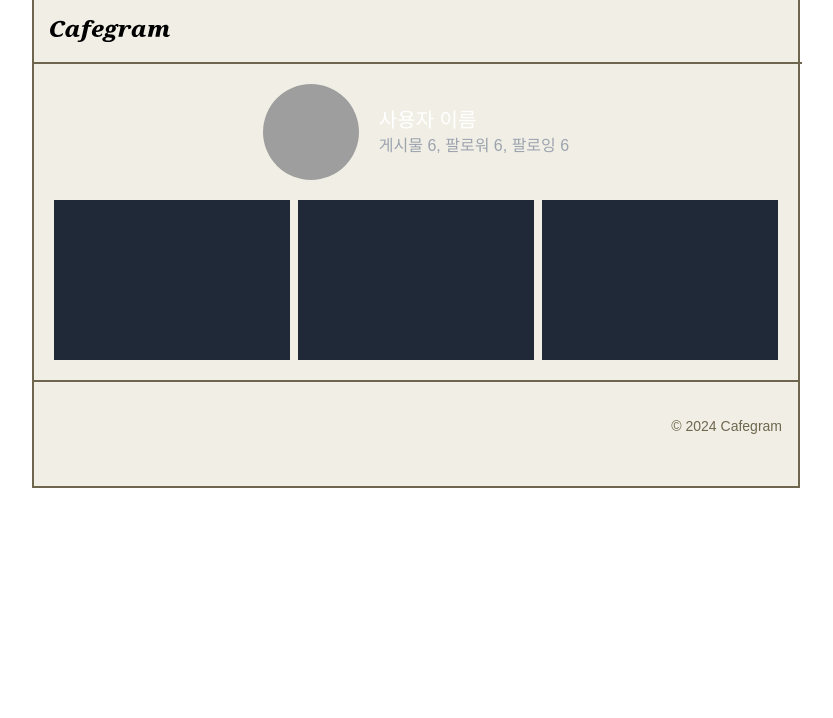
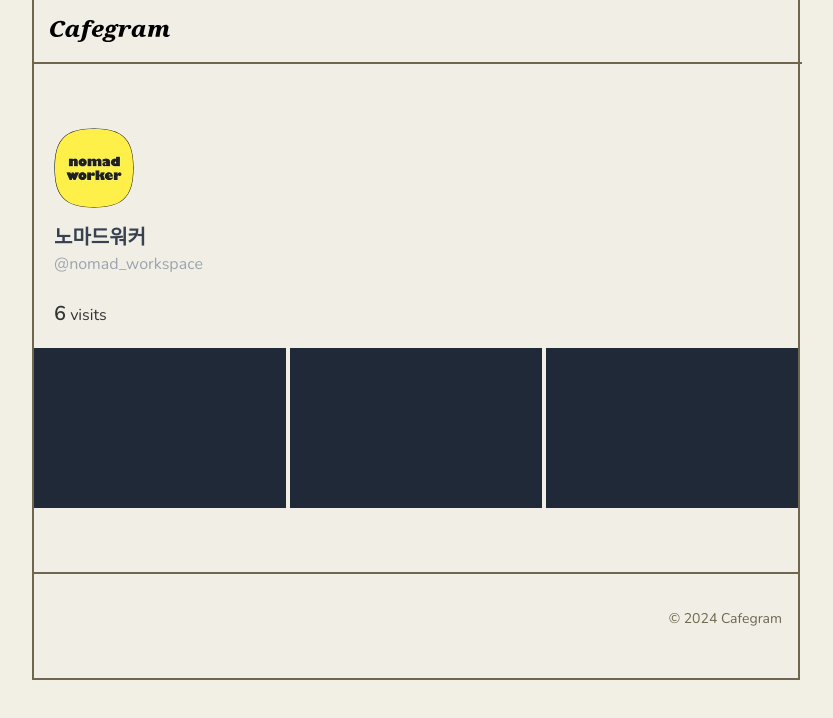
Before and after one commit to hiimjayson/nomad, a Next.js app in the folder apps/web/: page /1 in a window 1280 px wide. Shown: the top 718 px of the page, without its empty margins (224-1057 px from the left). Built offline with nearby package versions, Linux system fonts and the light colour scheme; grey boxes are pictures that could not be loaded.

Commit message:
feat(web): 프로필페이지 헤더 추가

```diff
--- a/apps/web/package.json
+++ b/apps/web/package.json
@@ -11,6 +11,7 @@
   "dependencies": {
     "clsx": "^2.1.1",
     "es-toolkit": "^1.30.1",
+    "lucide-react": "^0.468.0",
     "next": "15.1.0",
     "next-seo": "^6.6.0",
     "react": "^19.0.0",
--- a/apps/web/src/app/(app)/[nickname]/page.tsx
+++ /dev/null
@@ -1,30 +0,0 @@
-import React from "react";
-
-function ProfilePage() {
-  return (
-    <div className="flex flex-col items-center p-5">
-      <div className="flex items-center mb-5">
-        <img
-          src="/images/profile-pic.jpg"
-          alt="Profile"
-          className="w-24 h-24 rounded-full mr-5"
-        />
-        <div className="flex flex-col">
-          <h2 className="text-white text-xl">사용자 이름</h2>
-          <p className="text-gray-400">게시물 6, 팔로워 6, 팔로잉 6</p>
-        </div>
-      </div>
-      <div className="w-full">
-        <div className="grid grid-cols-3 gap-2">
-          {/* 각 게시물은 이곳에 추가 */}
-          <div className="bg-gray-800 h-40"></div>
-          <div className="bg-gray-800 h-40"></div>
-          <div className="bg-gray-800 h-40"></div>
-          {/* 추가 게시물 */}
-        </div>
-      </div>
-    </div>
-  );
-}
-
-export default ProfilePage;
--- /dev/null
+++ b/apps/web/src/app/(app)/[username]/page.tsx
@@ -0,0 +1,57 @@
+import { Avatar } from "@/components/atoms/Avatar";
+import { pick } from "es-toolkit";
+import React from "react";
+
+const PROFILE = {
+  avatar: "/images/profile.jpg",
+  username: "nomad_workspace",
+  nickname: "노마드워커",
+  postCount: 6,
+  followerCount: 6,
+  followingCount: 6,
+} as const;
+type Profile = typeof PROFILE;
+
+export default function ProfilePage() {
+  const profile = PROFILE;
+
+  return (
+    <>
+      <div className="flex flex-col items-center py-16">
+        <ProfilePage.Header
+          {...pick(profile, ["avatar", "nickname", "username", "postCount"])}
+        />
+        <div className="w-full">
+          <div className="grid grid-cols-3 gap-1">
+            {/* 각 게시물은 이곳에 추가 */}
+            <div className="bg-gray-800 h-40"></div>
+            <div className="bg-gray-800 h-40"></div>
+            <div className="bg-gray-800 h-40"></div>
+            {/* 추가 게시물 */}
+          </div>
+        </div>
+      </div>
+    </>
+  );
+}
+
+ProfilePage.Header = function Header({
+  avatar,
+  nickname,
+  username,
+  postCount,
+}: Pick<Profile, "avatar" | "nickname" | "username" | "postCount">) {
+  return (
+    <div className="flex w-full justify-between mb-5 px-5">
+      <div className="flex flex-col">
+        <Avatar src={avatar} className="mb-4" />
+        <h2 className="text-gray-700 text-xl font-bold">{nickname}</h2>
+        <p className="text-gray-400">@{username}</p>
+
+        <p className="text-typo-secondary mt-6">
+          <span className="font-semibold text-xl">{postCount}</span> visits
+        </p>
+      </div>
+    </div>
+  );
+};
--- a/apps/web/src/app/globals.css
+++ b/apps/web/src/app/globals.css
@@ -3,12 +3,14 @@
 @tailwind utilities;
 
 :root {
-  --background: #ffffff;
-  --foreground: #171717;
+  --background: #F2EFE5;
+  --foreground: #333;
 }
 
 body {
   color: var(--foreground);
   background: var(--background);
-  font-family: Arial, Helvetica, sans-serif;
 }
+* {
+  font-family: "Nunito", "Pretendard", -apple-system;
+}
--- a/apps/web/src/app/layout.tsx
+++ b/apps/web/src/app/layout.tsx
@@ -1,5 +1,7 @@
 import type { Metadata } from "next";
 import localFont from "next/font/local";
+import { Nunito } from "next/font/google";
+
 import "./globals.css";
 
 const pretendard = localFont({
@@ -7,6 +9,11 @@
   display: "swap",
   weight: "45 920",
   variable: "--font-pretendard",
+});
+
+const nunito = Nunito({
+  subsets: ["latin"],
+  variable: "--font-nunito",
 });
 
 export const metadata: Metadata = {
@@ -20,8 +27,10 @@
   children: React.ReactNode;
 }>) {
   return (
-    <html lang="en">
-      <body className={`${pretendard.variable} antialiased`}>{children}</body>
+    <html lang="kr">
+      <body className={`${pretendard.variable} ${nunito.variable} antialiased`}>
+        {children}
+      </body>
     </html>
   );
 }
--- /dev/null
+++ b/apps/web/src/components/atoms/Avatar.tsx
@@ -0,0 +1,44 @@
+import { cn } from "@/lib/cn";
+import { HTMLProps, SVGProps } from "react";
+
+interface Props extends HTMLProps<HTMLDivElement> {
+  src: string;
+}
+
+export function Avatar({ src, className, ...props }: Props) {
+  return (
+    <div className={cn("size-20", className)} {...props}>
+      <SquircleFrame src={src} />
+    </div>
+  );
+}
+
+function SquircleFrame({
+  className,
+  src,
+  ...props
+}: SVGProps<SVGSVGElement> & { src: string }) {
+  return (
+    <svg viewBox="0 0 88 88" className={cn("size-full", className)} {...props}>
+      <defs>
+        <path
+          id="shapeSquircle"
+          d="M44 1C75.3654 1 87 12.6346 87 44C87 75.3654 75.3654 87 44 87C12.6346 87 1 75.3654 1 44C1 12.6346 12.6346 1 44 1Z"
+        />
+
+        <clipPath id="clipSquircle">
+          <use xlinkHref="#shapeSquircle" />
+        </clipPath>
+      </defs>
+
+      <path d="M44 0.5C60.0072 0.5 70.8373 3.47326 77.682 10.318C84.5267 17.1627 87.5 27.9928 87.5 44C87.5 60.0072 84.5267 70.8373 77.682 77.682C70.8373 84.5267 60.0072 87.5 44 87.5C27.9928 87.5 17.1627 84.5267 10.318 77.682C3.47326 70.8373 0.5 60.0072 0.5 44C0.5 27.9928 3.47326 17.1627 10.318 10.318C17.1627 3.47326 27.9928 0.5 44 0.5Z" />
+      <image
+        width="100%"
+        height="100%"
+        preserveAspectRatio="xMidYMid slice"
+        clipPath="url(#clipSquircle)"
+        xlinkHref={src}
+      />
+    </svg>
+  );
+}
--- /dev/null
+++ b/apps/web/src/lib/cn.ts
@@ -0,0 +1,6 @@
+import { type ClassValue, clsx } from "clsx";
+import { twMerge } from "tailwind-merge";
+
+export function cn(...inputs: ClassValue[]) {
+  return twMerge(clsx(inputs));
+}
```
Also changed, not shown: apps/web/src/icons/instagram.tsx (added, +14 -0 lines), apps/web/src/types/util.ts (added, +18 -0 lines), apps/web/public/images/profile.jpg (added), 1 other file (tests, documents, lock files or other folders).
